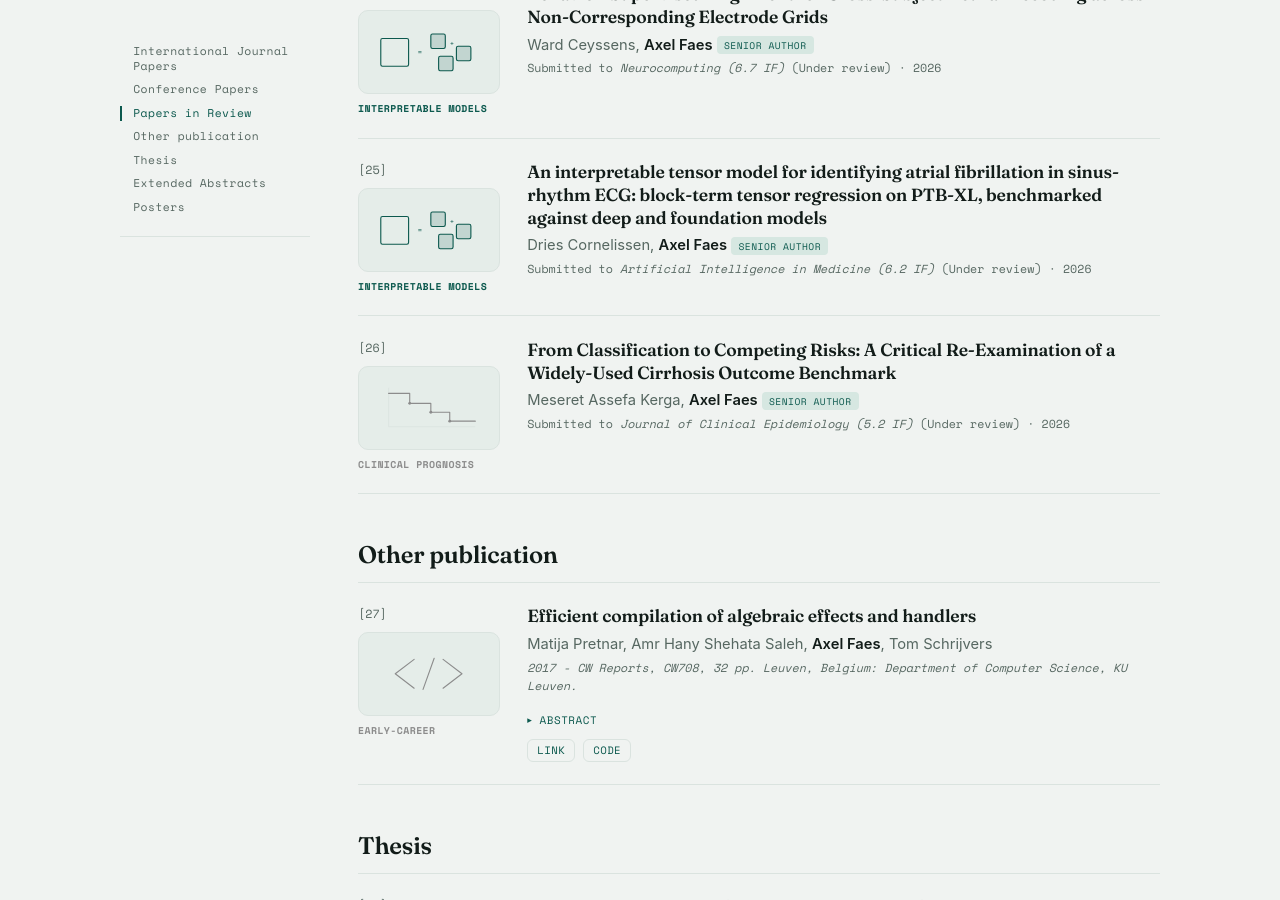
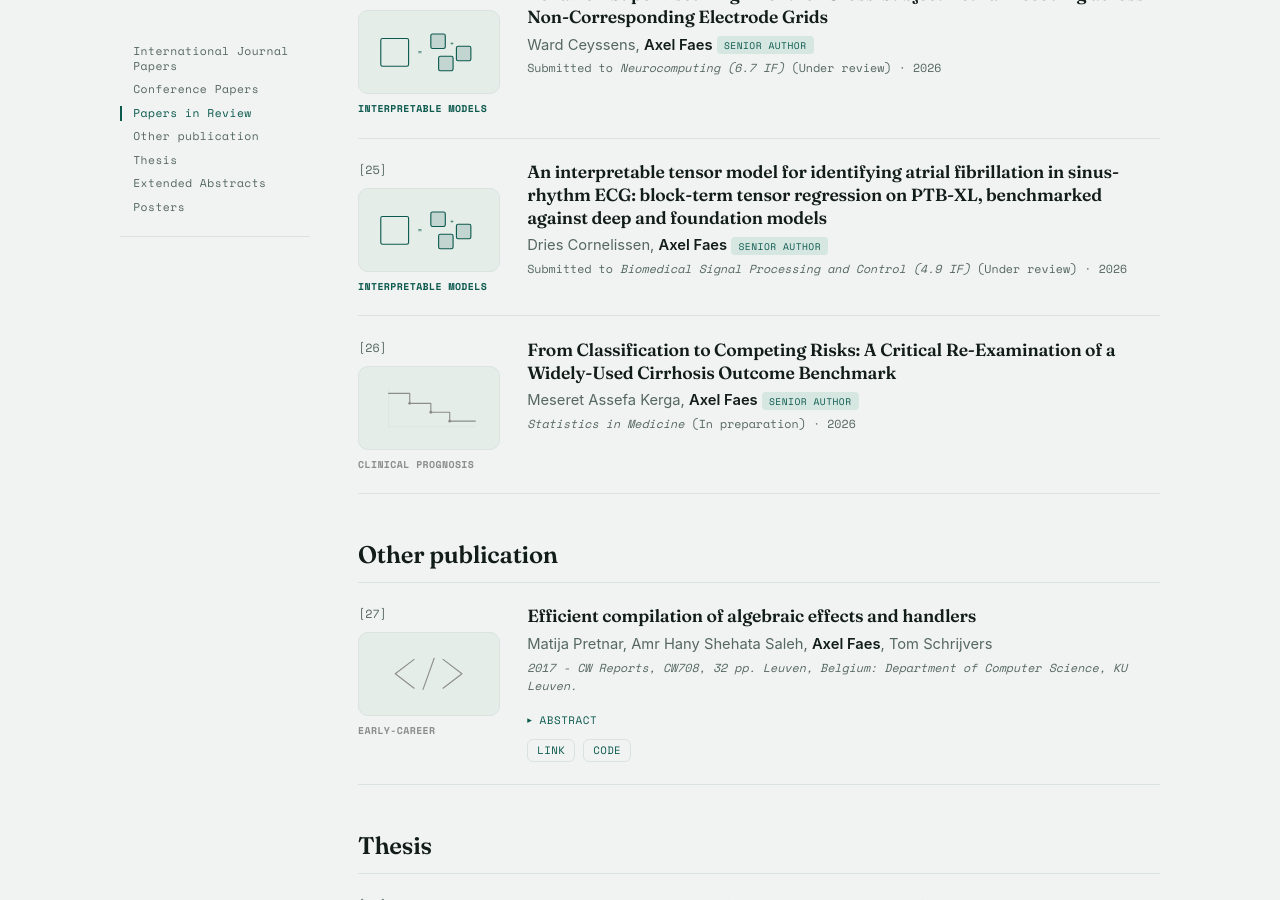
Before and after one commit to TheAxeC/theaxec.github.io, a Jekyll site: the page built from _pages/publications.md, in a window 1280 px wide and 900 px high, scrolled down 5264 px. Built offline with Jekyll 4.4.1, drawn with Linux system fonts in a browser that asks for light colours.

Commit message:
Update publication details: revise book titles and publication status for papers in preparation

```diff
--- a/_data/publications.yml
+++ b/_data/publications.yml
@@ -107,16 +107,16 @@ papers-in-preparation:
           url: ""
           pub_pre: "Submitted to "
           pub_post: '(Under review)'
-          book: "Artificial Intelligence in Medicine (6.2 IF)"
+          book: "Biomedical Signal Processing and Control (4.9 IF)"
           pub_date: 2026
         - authors: Meseret Assefa Kerga, Axel Faes
           title: "From Classification to Competing Risks: A Critical Re-Examination of a Widely-Used Cirrhosis Outcome Benchmark"
           program: [prognosis]
           order: senior
           url: ""
-          pub_pre: "Submitted to "
-          pub_post: '(Under review)'
-          book: "Journal of Clinical Epidemiology (5.2 IF)"
+          pub_pre: ""
+          pub_post: '(In preparation)'
+          book: "Statistics in Medicine"
           pub_date: 2026
 journal:
     title: International Journal Papers
@@ -399,13 +399,3 @@ posters:
         pub_date: 2017
         url: "/publications/posters/icfp-2017-src.pdf"
         book: International Conference on Functional Programming 2017 Student Research Competition
-abandoned-papers:
-    title: Abandoned Papers
-    papers:
-      - authors: Anh Phuong Do, Axel Faes, et al.
-        title: Individual Reference Intervals for Clinical Event Prediction
-        url: ""
-        book: "IEEE Journal of Biomedical and Health Informatics (6.7 IF)"
-        pub_date: 2024
-        abstract: >-
-          Objective: To develop a method for predicting clinical events using individual reference intervals (IRIs) derived from patient data. Approach: We propose a novel approach that combines individual IRIs with machine learning techniques to predict clinical events. The method is evaluated on a dataset of patient data, demonstrating its effectiveness in predicting events such as hospital readmissions and disease progression. Main results: The proposed method outperforms traditional prediction methods, achieving higher accuracy and better generalization to unseen data. Significance: This work highlights the potential of using individual IRIs for clinical event prediction, paving the way for personalized medicine and improved patient outcomes.
```
